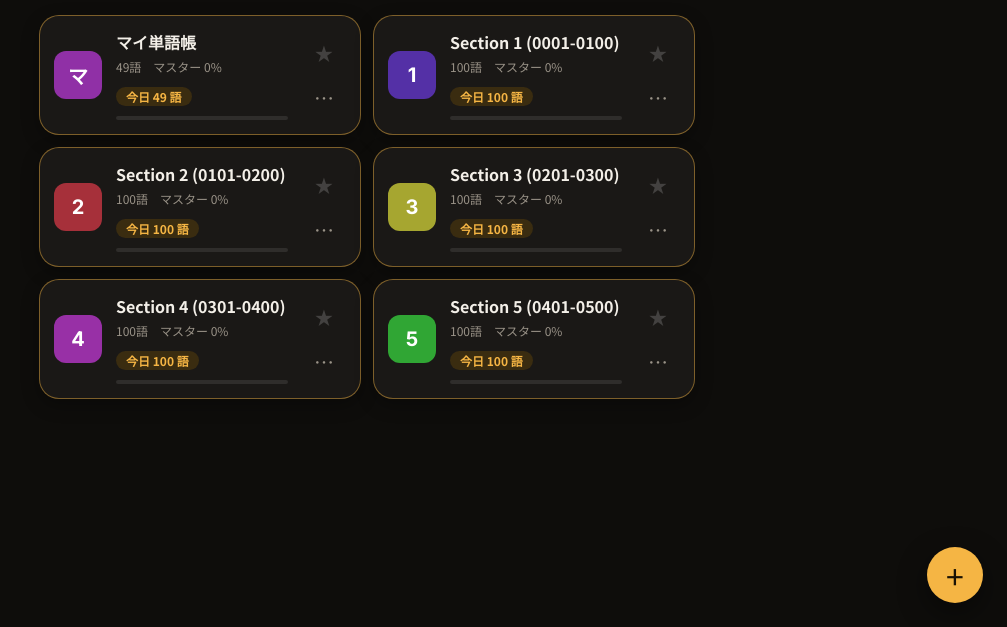
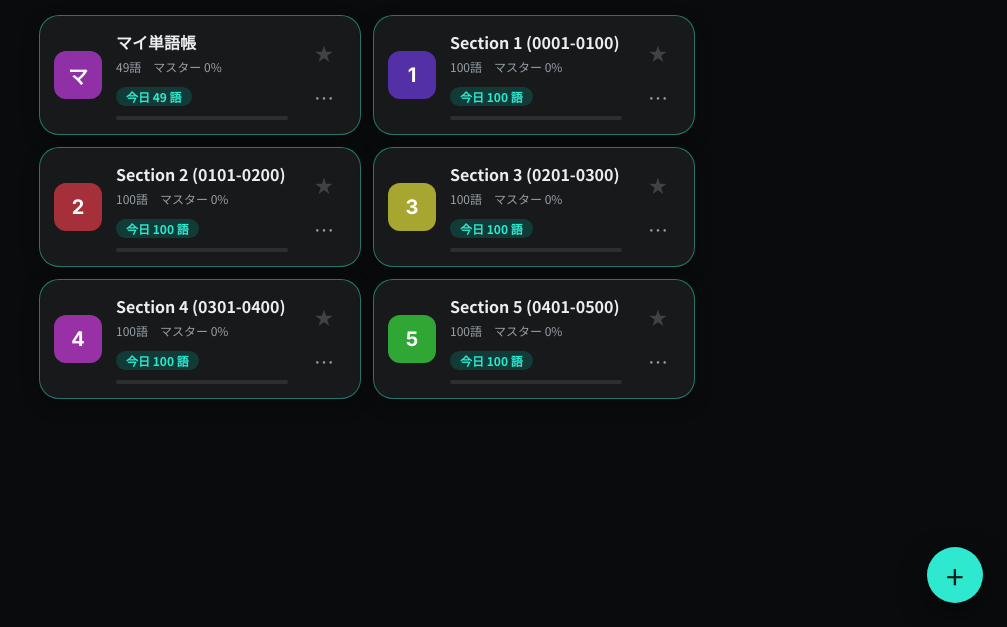
Before and after one commit to watacha344-oss/WordStreak-mw-app, a plain HTML site: page index.html in a window 1280 px wide. Shown: the part 173-800 px from the top of the page, without its empty margins (273-1280 px from the left). Drawn offline with Linux system fonts and the light colour scheme.

Commit message:
Add files via upload

```diff
--- a/index.html
+++ b/index.html
@@ -5,7 +5,7 @@
 <meta name="viewport" content="width=device-width, initial-scale=1.0, viewport-fit=cover">
 <title>WordStreak — 英単語学習アプリ</title>
 <link rel="manifest" href="manifest.json">
-<meta name="theme-color" content="#0E0D0B">
+<meta name="theme-color" content="#0A0B0C">
 <link rel="apple-touch-icon" href="icon-192.png">
 <meta name="apple-mobile-web-app-capable" content="yes">
 <meta name="apple-mobile-web-app-status-bar-style" content="black-translucent">
@@ -15,8 +15,8 @@
 <link rel="stylesheet" href="https://fonts.googleapis.com/css2?family=Inter:wght@400;500;700;800&family=Noto+Sans+JP:wght@400;500;700&display=swap">
 <style>
   :root{
-    --bg:#0E0D0B; --surface:#1A1816; --text:#F3EFE8; --text-dim:#CFC8BC; --text-faint:#9A9388;
-    --accent:#F5B544; --accent-dim:#3A2C10; --accent-ink:#1A1204;
+    --bg:#0A0B0C; --surface:#17191B; --text:#ECEDEE; --text-dim:#ABB1B6; --text-faint:#98A0A6;
+    --accent:#2FE8D0; --accent-dim:#123B37; --accent-ink:#04201C;
     --ok:#4ADE80; --ok-dim:#12301D; --ng:#F87171; --ng-dim:#3B1717;
     --line:rgba(255,255,255,.09); --line-strong:rgba(255,255,255,.18);
     --r-s:12px; --r-m:20px; --r-pill:999px;
@@ -69,7 +69,7 @@
   @media (min-width:768px){ .file-list{ grid-template-columns:1fr 1fr; } }
   .file-card{ display:flex; align-items:center; gap:14px; background:var(--surface); border:1px solid var(--line); border-radius:var(--r-m); padding:14px; cursor:pointer; box-shadow:0 6px 18px rgba(0,0,0,.3); transition:transform .12s ease; }
   .file-card:active{ transform:scale(.98); }
-  .file-card.has-due{ border-color:rgba(245,181,68,.45); }
+  .file-card.has-due{ border-color:rgba(47,232,208,.45); }
   .file-icon{ width:48px; height:48px; border-radius:var(--r-s); flex-shrink:0; overflow:hidden; display:flex; align-items:center; justify-content:center; font-family:'Inter',sans-serif; font-weight:700; font-size:var(--fs-lg); color:#fff; }
   .file-icon img{ width:100%; height:100%; object-fit:cover; }
   .file-info{ flex:1; min-width:0; }
--- a/sw.js
+++ b/sw.js
@@ -1,5 +1,5 @@
 // 更新したら、この番号を v2, v3 ... と上げてください
-const CACHE_NAME = "wordstreak-cache-v3";
+const CACHE_NAME = "wordstreak-cache-v4";
 const FILES_TO_CACHE = [
   "./index.html",
   "./manifest.json",
```
Also changed, not shown: manifest.json.
